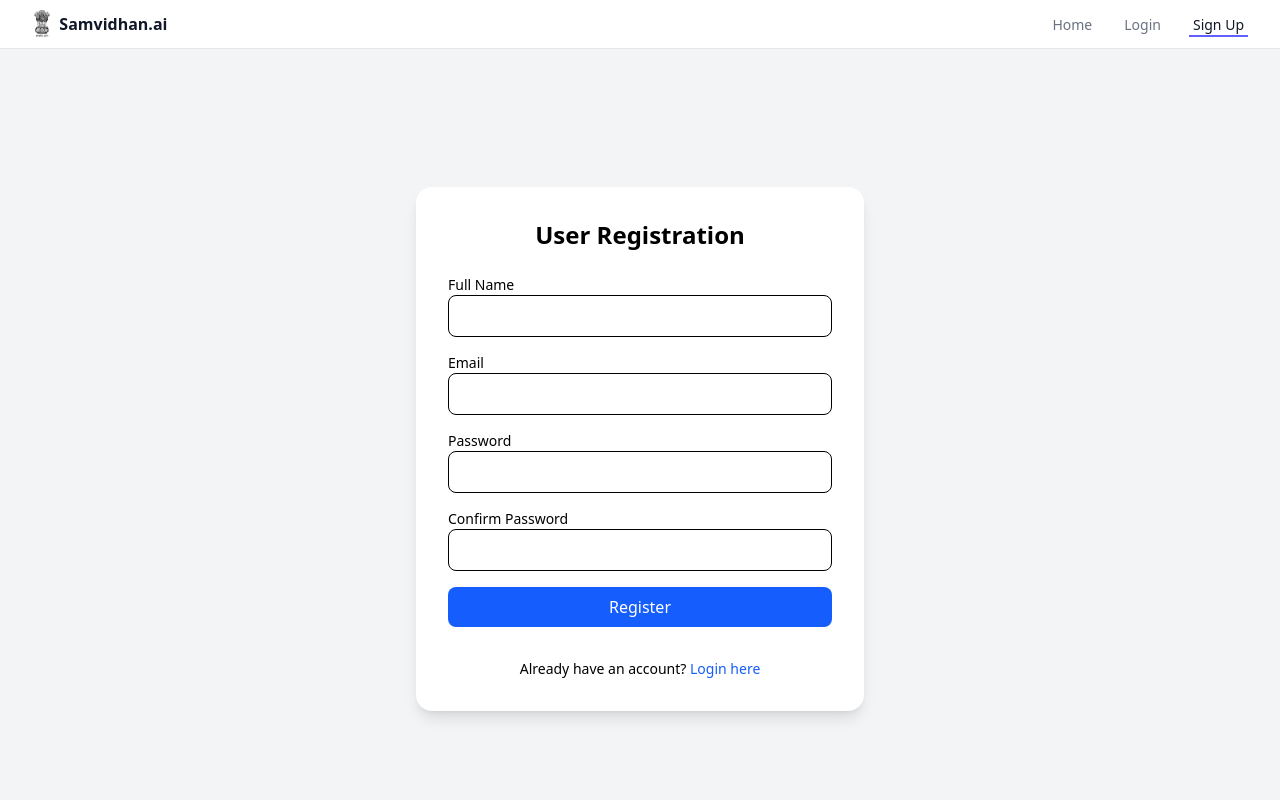
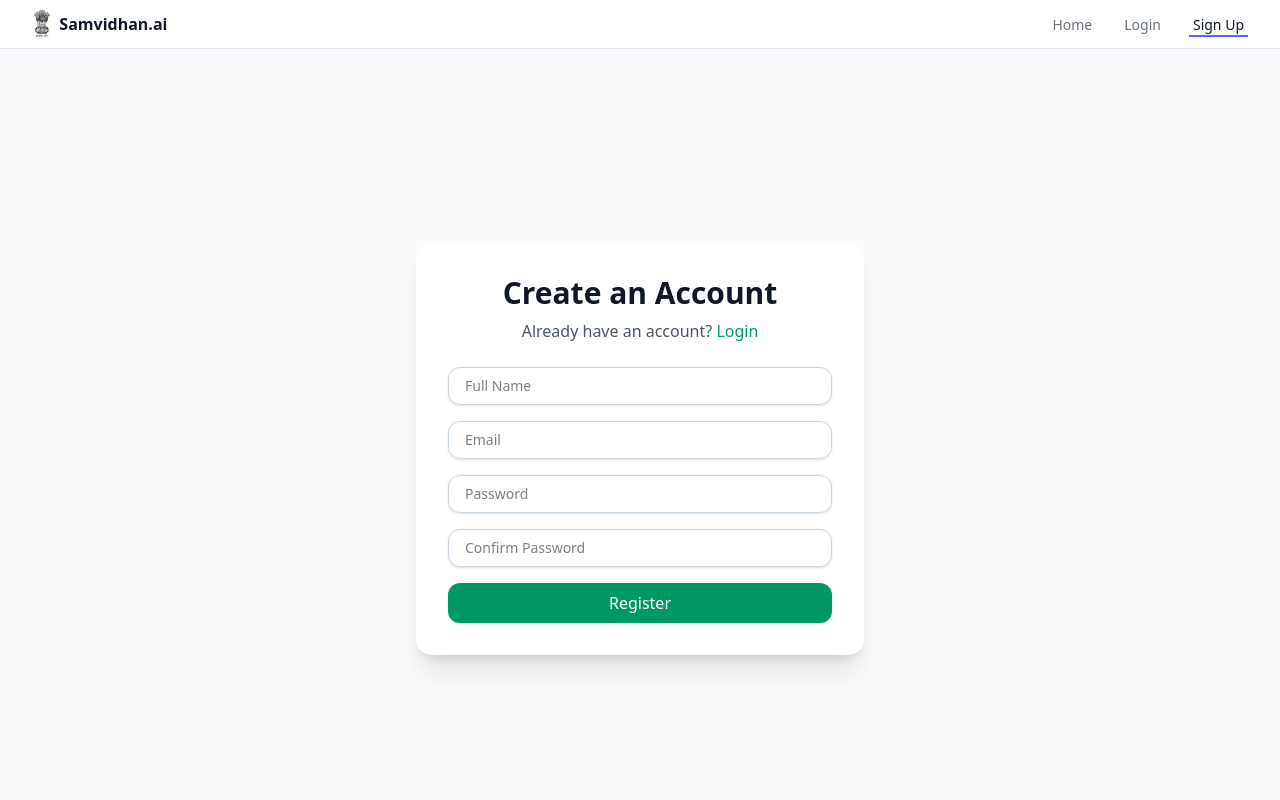
Before and after one commit to kiranyela/Samvidhan.ai, a React (Vite) app in the folder frontend/: page /signup in a window 1280 px wide. Shown: the top 800 px of the page. Built offline with nearby package versions, Linux system fonts and the light colour scheme.

Commit message:
Add axios and lucide-react dependencies

```diff
--- a/frontend/package.json
+++ b/frontend/package.json
@@ -13,9 +13,12 @@
     "@headlessui/react": "^2.2.7",
     "@heroicons/react": "^2.2.0",
     "@tailwindcss/vite": "^4.1.12",
+    "axios": "^1.11.0",
     "framer-motion": "^12.23.12",
+    "lucide-react": "^0.542.0",
     "react": "^19.1.1",
     "react-dom": "^19.1.1",
+    "react-hook-form": "^7.62.0",
     "react-router-dom": "^7.8.2",
     "react-typed": "^2.0.12",
     "tailwindcss": "^4.1.12"
--- a/frontend/src/pages/Login.jsx
+++ b/frontend/src/pages/Login.jsx
@@ -1,7 +1,8 @@
 import React, { useState } from "react";
 import { useForm } from "react-hook-form";
-import { Link, useNavigate } from "react-router-dom"; // For navigation after login
-import axios from "axios"; // For API calls
+import { Link, useNavigate } from "react-router-dom";
+import axios from "axios";
+import { motion } from "framer-motion";
 
 export default function Login() {
   const {
@@ -15,54 +16,46 @@ export default function Login() {
 
   const login = async (data) => {
     try {
-      setError(""); // reset error
-      // Send API request to your backend
+      setError("");
       const res = await axios.post("http://localhost:5000/api/auth/login", data);
-
-      // Store JWT token in localStorage (or cookies)
       localStorage.setItem("token", res.data.token);
-
-      // Redirect user to dashboard (or home)
       navigate("/home");
     } catch (err) {
       console.error(err);
-      setError(
-        err.response?.data?.message || "Login failed. Please try again."
-      );
+      setError(err.response?.data?.message || "Login failed. Please try again.");
     }
   };
 
   return (
-    <div className="flex items-center justify-center min-h-screen bg-gray-50">
-      <div className="w-full max-w-md bg-white shadow-lg rounded-2xl p-8">
-        <h2 className="text-2xl font-bold text-gray-900 mb-2">
-          Sign in to your account
+    <div className="min-h-screen flex items-center justify-center bg-gray-50 px-4">
+      <motion.div
+        className="w-full max-w-md bg-white rounded-2xl shadow-xl p-8"
+        initial={{ opacity: 0, y: 50 }}
+        animate={{ opacity: 1, y: 0 }}
+        transition={{ duration: 0.6, ease: "easeOut" }}
+      >
+        <h2 className="text-3xl font-bold text-center text-gray-900 mb-2">
+          Welcome Back
         </h2>
-        <p className="text-gray-600 mb-6">
-          Don&apos;t have an account?&nbsp;
-          <Link to="/signup" className="text-blue-600 hover:underline">
+        <p className="text-center text-gray-600 mb-6">
+          Don&apos;t have an account?{" "}
+          <Link to="/signup" className="text-emerald-600 hover:underline">
             Sign Up
           </Link>
         </p>
 
         {error && (
-          <p className="bg-red-100 text-red-700 p-2 rounded mb-4">{error}</p>
+          <p className="bg-red-100 text-red-700 p-2 rounded mb-4 text-center">
+            {error}
+          </p>
         )}
 
         <form onSubmit={handleSubmit(login)} className="space-y-4">
-          {/* Email */}
           <div>
-            <label
-              htmlFor="email"
-              className="block text-sm font-medium text-gray-700 mb-1"
-            >
-              Email
-            </label>
             <input
               type="text"
-              id="email"
               placeholder="Enter your email"
-              className="w-full px-3 py-2 border rounded-lg focus:outline-none focus:ring-2 focus:ring-blue-500"
+              className="w-full rounded-xl border border-slate-300 px-4 py-2 text-sm shadow-sm focus:outline-none focus:ring-2 focus:ring-emerald-500"
               {...register("email", { required: "Email is required" })}
             />
             {errors.email && (
@@ -72,19 +65,11 @@ export default function Login() {
             )}
           </div>
 
-          {/* Password */}
           <div>
-            <label
-              htmlFor="password"
-              className="block text-sm font-medium text-gray-700 mb-1"
-            >
-              Password
-            </label>
             <input
               type="password"
-              id="password"
               placeholder="Enter your password"
-              className="w-full px-3 py-2 border rounded-lg focus:outline-none focus:ring-2 focus:ring-blue-500"
+              className="w-full rounded-xl border border-slate-300 px-4 py-2 text-sm shadow-sm focus:outline-none focus:ring-2 focus:ring-emerald-500"
               {...register("password", {
                 required: "Password is required",
                 minLength: {
@@ -100,16 +85,15 @@ export default function Login() {
             )}
           </div>
 
-          {/* Submit Button */}
           <button
             type="submit"
             disabled={isSubmitting}
-            className="w-full bg-blue-600 text-white py-2 rounded-lg hover:bg-blue-700 disabled:opacity-50"
+            className="w-full rounded-xl bg-emerald-600 text-white py-2 font-medium shadow-sm hover:bg-emerald-700 transition disabled:opacity-50"
           >
             {isSubmitting ? "Logging in..." : "Login"}
           </button>
         </form>
-      </div>
+      </motion.div>
     </div>
   );
 }
--- a/frontend/src/pages/Signup.jsx
+++ b/frontend/src/pages/Signup.jsx
@@ -1,5 +1,7 @@
 import React from "react";
 import { useForm } from "react-hook-form";
+import { motion } from "framer-motion";
+import { Link } from "react-router-dom";
 
 export default function UserRegister() {
   const {
@@ -13,19 +15,14 @@ export default function UserRegister() {
       const res = await fetch("http://localhost:5000/api/auth/register", {
         method: "POST",
         headers: { "Content-Type": "application/json" },
-      body: JSON.stringify(data), // send form data to backend
+        body: JSON.stringify(data),
       });
 
       const result = await res.json();
 
       if (res.ok) {
         alert("✅ Registration successful!");
-      console.log(result);
-
-      // Store JWT token for later use
         localStorage.setItem("token", result.token);
-
-      // Redirect to login or dashboard
         window.location.href = "/login";
       } else {
         alert("❌ " + result.message);
@@ -36,85 +33,80 @@ export default function UserRegister() {
     }
   };
 
-
   return (
-    <div className="min-h-screen flex items-center justify-center bg-gray-100">
-      <div className="bg-white shadow-lg rounded-2xl p-8 w-full max-w-md">
-        <h2 className="text-2xl font-bold text-center mb-6">User Registration</h2>
+    <div className="min-h-screen flex items-center justify-center bg-gray-50 px-4">
+      <motion.div
+        className="w-full max-w-md bg-white rounded-2xl shadow-xl p-8"
+        initial={{ opacity: 0, y: 50 }}
+        animate={{ opacity: 1, y: 0 }}
+        transition={{ duration: 0.6, ease: "easeOut" }}
+      >
+        <h2 className="text-3xl font-bold text-center text-gray-900 mb-2">
+          Create an Account
+        </h2>
+        <p className="text-center text-gray-600 mb-6">
+          Already have an account?{" "}
+          <Link to="/login" className="text-emerald-600 hover:underline">
+            Login
+          </Link>
+        </p>
 
         <form onSubmit={handleSubmit(onSubmit)} className="space-y-4">
-          {/* Full Name */}
-          <div>
-            <label className="block text-sm font-medium">Full Name</label>
           <input
             type="text"
+            placeholder="Full Name"
+            className="w-full rounded-xl border border-slate-300 px-4 py-2 text-sm shadow-sm focus:outline-none focus:ring-2 focus:ring-emerald-500"
             {...register("fullName", { required: "Full name is required" })}
-              className="w-full px-4 py-2 border rounded-lg focus:ring-2 focus:ring-blue-500"
           />
           {errors.fullName && (
-              <p className="text-red-500 text-sm">{errors.fullName.message}</p>
+            <p className="text-sm text-red-600">{errors.fullName.message}</p>
           )}
-          </div>
 
-          {/* Email */}
-          <div>
-            <label className="block text-sm font-medium">Email</label>
           <input
             type="email"
+            placeholder="Email"
+            className="w-full rounded-xl border border-slate-300 px-4 py-2 text-sm shadow-sm focus:outline-none focus:ring-2 focus:ring-emerald-500"
             {...register("email", { required: "Email is required" })}
-              className="w-full px-4 py-2 border rounded-lg focus:ring-2 focus:ring-blue-500"
           />
           {errors.email && (
-              <p className="text-red-500 text-sm">{errors.email.message}</p>
+            <p className="text-sm text-red-600">{errors.email.message}</p>
           )}
-          </div>
 
-          {/* Password */}
-          <div>
-            <label className="block text-sm font-medium">Password</label>
           <input
             type="password"
+            placeholder="Password"
+            className="w-full rounded-xl border border-slate-300 px-4 py-2 text-sm shadow-sm focus:outline-none focus:ring-2 focus:ring-emerald-500"
             {...register("password", {
               required: "Password is required",
               minLength: { value: 6, message: "Min length is 6" },
             })}
-              className="w-full px-4 py-2 border rounded-lg focus:ring-2 focus:ring-blue-500"
           />
           {errors.password && (
-              <p className="text-red-500 text-sm">{errors.password.message}</p>
+            <p className="text-sm text-red-600">{errors.password.message}</p>
           )}
-          </div>
 
-          {/* Confirm Password */}
-          <div>
-            <label className="block text-sm font-medium">Confirm Password</label>
           <input
             type="password"
-              {...register("confirmPassword", { required: "Confirm your password" })}
-              className="w-full px-4 py-2 border rounded-lg focus:ring-2 focus:ring-blue-500"
+            placeholder="Confirm Password"
+            className="w-full rounded-xl border border-slate-300 px-4 py-2 text-sm shadow-sm focus:outline-none focus:ring-2 focus:ring-emerald-500"
+            {...register("confirmPassword", {
+              required: "Confirm your password",
+            })}
           />
           {errors.confirmPassword && (
-              <p className="text-red-500 text-sm">{errors.confirmPassword.message}</p>
+            <p className="text-sm text-red-600">
+              {errors.confirmPassword.message}
+            </p>
           )}
-          </div>
 
-          {/* Submit */}
           <button
             type="submit"
-            className="w-full bg-blue-600 text-white py-2 rounded-lg hover:bg-blue-700 transition"
+            className="w-full rounded-xl bg-emerald-600 text-white py-2 font-medium shadow-sm hover:bg-emerald-700 transition"
           >
             Register
           </button>
-
-          {/* Login Link */}
-          <p className="text-center text-sm mt-4">
-            Already have an account?{" "}
-            <a href="/login" className="text-blue-600 hover:underline">
-              Login here
-            </a>
-          </p>
         </form>
-      </div>
+      </motion.div>
     </div>
   );
 }
```
Also changed, not shown: 2 other files (tests, documents, lock files or other folders). Lines whose indentation alone changed are shown as unchanged.
